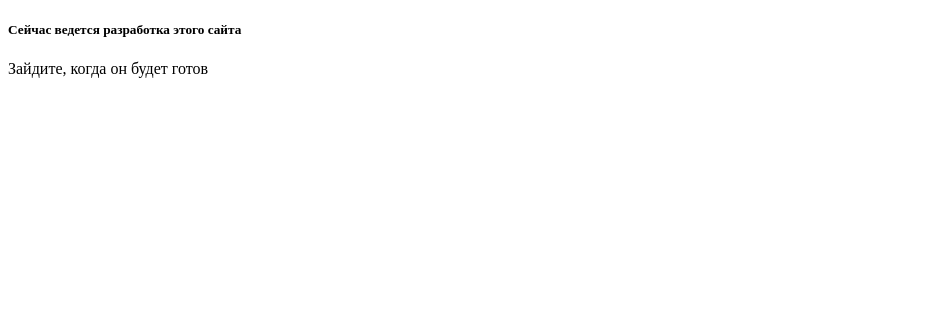
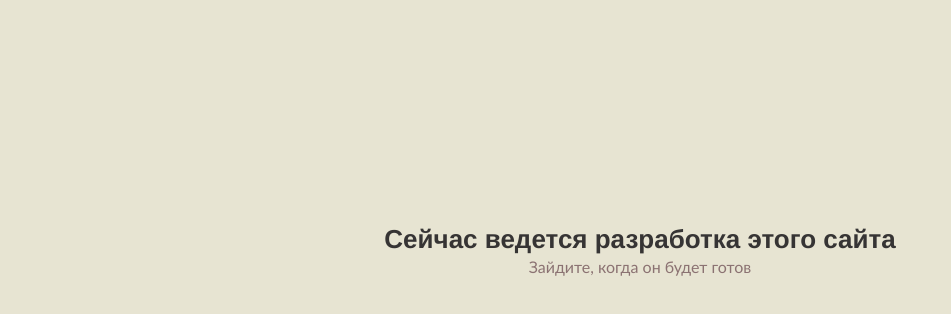
Before and after one commit to serchamp/serpach, a plain HTML site: page proooojeeectss/index.html in a window 1280 px wide. Shown: the whole page, without its empty margins (0-951 px from the left). Drawn offline with Linux system fonts and the light colour scheme.

Commit message:
Update index.html

```diff
--- a/proooojeeectss/index.html
+++ b/proooojeeectss/index.html
@@ -5,7 +5,31 @@
     <meta http-equiv="X-UA-Compatible" content="IE=edge">
     <meta name="viewport" content="width=device-width, initial-scale=1.0">
     <title>Разработка.... | by serchamp</title>
-    <link rel="stylesheet" href="/proooojeeectss/style.css">
+    <style>
+        * {
+    margin: 0;
+    padding: 0;
+    box-sizing: border-box;
+    text-decoration: none;
+    list-style: none;
+    text-align: center;
+}
+.upomin h5{
+    font-size: 26px;
+    padding-top: 224px;
+    font-family: 'Franklin Gothic Medium', 'Arial Narrow', Arial, sans-serif;
+    font-weight: 600;
+    color: #363434;
+}
+body {
+    background: #e7e4d2;
+}
+.upomin .gotovik p {
+    line-height: 23px;
+    font-family: 'Trebuchet MS', 'Lucida Sans Unicode', 'Lucida Grande', 'Lucida Sans', Arial, sans-serif;
+    color: #8b7272;
+}
+    </style>
 </head>
 <body>
     <div class="upomin">
```
